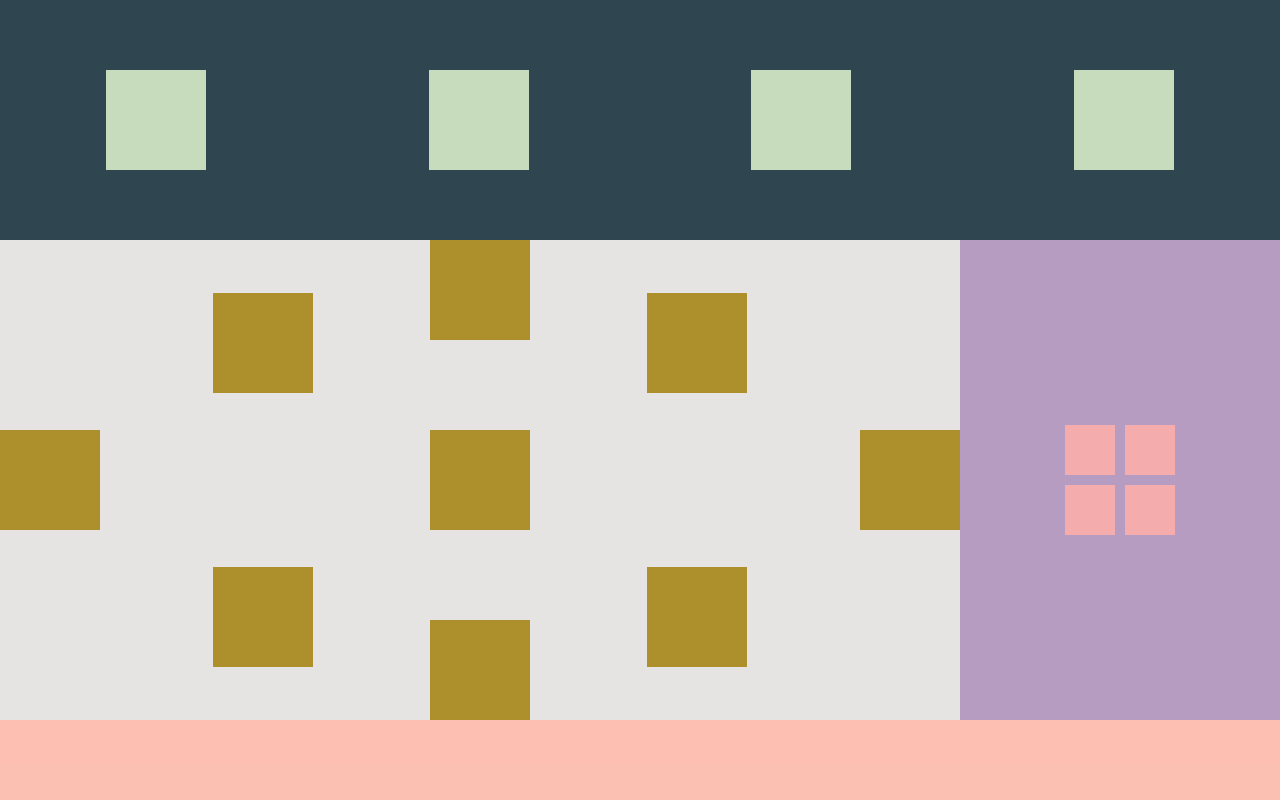
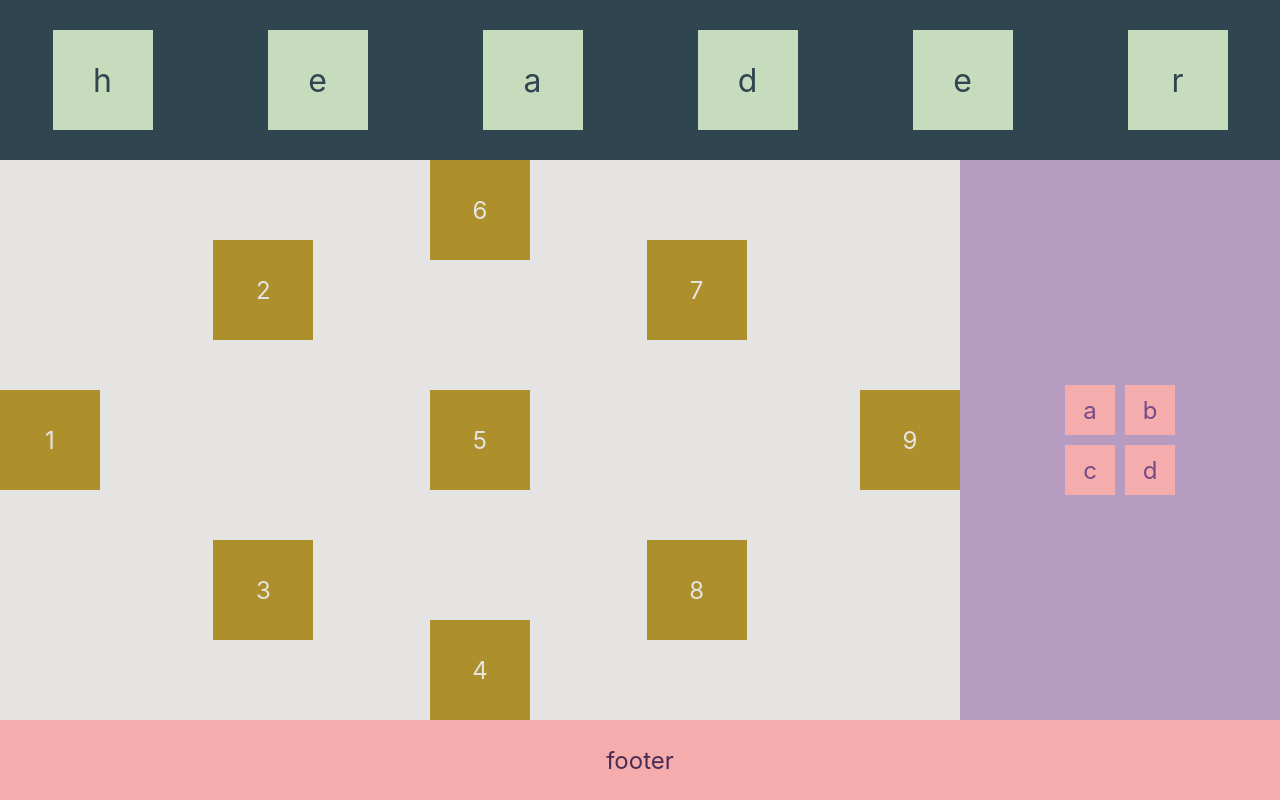
Before and after one commit to brnocesar/css, a plain HTML site: page grid/index.html in a window 1280 px wide. Drawn offline with Linux system fonts and the light colour scheme.

Commit message:
Limpa o texto e melhora apresentação

```diff
--- a/grid/index.html
+++ b/grid/index.html
@@ -4,32 +4,35 @@
         <link rel="stylesheet" href="main.css" type="text/css">
         <title>CSS Grid</title>
     </head>
+
     <body>
         <div class="container">
             <header>
-                <div></div>
-                <div></div>
-                <div></div>
-                <div></div>
+                <div>h</div>
+                <div>e</div>
+                <div>a</div>
+                <div>d</div>
+                <div>e</div>
+                <div>r</div>
             </header>
             <main>
-                <div style="justify-self: end; align-self: end;"></div>
-                <div style="align-self: start;"></div>
-                <div style="justify-self: start; align-self: end;"></div>
-                <div style="justify-self: start;"></div>
-                <div></div>
-                <div style="justify-self: end;"></div>
-                <div style="justify-self: end; align-self: start;"></div>
-                <div style="align-self: end;"></div>
-                <div style="justify-self: start; align-self: start;"></div>
+                <div style="justify-self: end; align-self: end;">2</div>
+                <div style="align-self: start;">6</div>
+                <div style="justify-self: start; align-self: end;">7</div>
+                <div style="justify-self: start;">1</div>
+                <div>5</div>
+                <div style="justify-self: end;">9</div>
+                <div style="justify-self: end; align-self: start;">3</div>
+                <div style="align-self: end;">4</div>
+                <div style="justify-self: start; align-self: start;">8</div>
             </main>
             <aside>
-                <div></div>
-                <div></div>
-                <div></div>
-                <div></div>
+                <div>a</div>
+                <div>b</div>
+                <div>c</div>
+                <div>d</div>
             </aside>
-            <footer></footer>
+            <footer>footer</footer>
         </div>
     </body>
 </html>
--- a/grid/main.css
+++ b/grid/main.css
@@ -2,13 +2,17 @@ html, body {
     margin: 0;
     padding: 0;
     box-sizing: border-box;
-    background: white
+    background: #9ec4d4;
+}
+
+body {
+    font-family: 'Muli', -apple-system, BlinkMacSystemFont, 'Segoe UI', Roboto, 'Helvetica Neue', Arial, sans-serif, 'Apple Color Emoji', 'Segoe UI Emoji', 'Segoe UI Symbol', 'Noto Color Emoji';
 }
 
 .container {
     display: grid;
     grid-template-columns: 3fr 1fr;
-    grid-template-rows: 30vh 60vh 10vh;
+    grid-template-rows: 20vh 70vh 10vh;
     grid-template-areas: "h h" "m a" "f f";
 }
 
@@ -16,7 +20,7 @@ header {
     background: #2f4650;
     grid-area: h;
     display: grid;
-    grid-template-columns: 1fr 1fr 1fr 1fr;
+    grid-template-columns: repeat(6, 1fr);
     grid-gap: 10px;
     justify-items: center;
     align-items: center;
@@ -25,7 +29,13 @@ header > div{
     background: #c7dbbd;
     width: 100px;
     height: 100px;
+    font-size: 32px;
+    color: #2f4650;
+    display: grid;
+    justify-content: center;
+    align-content: center;
 }
+
 
 main {
     background: #e6e4e3;
@@ -42,10 +52,15 @@ main > div{
     background: rgb(173, 143, 44);
     width: 100px;
     height: 100px;
+    font-size: 24px;
+    color: #e6e4e3;
+    display: grid;
+    justify-content: center;
+    align-content: center;
 }
 
 aside {
-    background: #47066365;
+    background: #b69cc1;
     grid-area: a;
     display: grid;
     grid-template-columns: 50px 50px;
@@ -56,10 +71,20 @@ aside {
 }
 
 aside > div{
-    background: rgb(245, 172, 172);
+    background: #f5acac;
+    font-size: 24px;
+    color: #754a88;
+    display: grid;
+    justify-content: center;
+    align-content: center;
 }
 
 footer {
-    background: #f7654469;
+    background: #f5acac;
     grid-area: f;
+    font-size: 24px;
+    color: #482c53;
+    display: grid;
+    justify-content: center;
+    align-content: center;
 }
```
Also changed, not shown: grid/preview.jpg (added), 1 other file.
